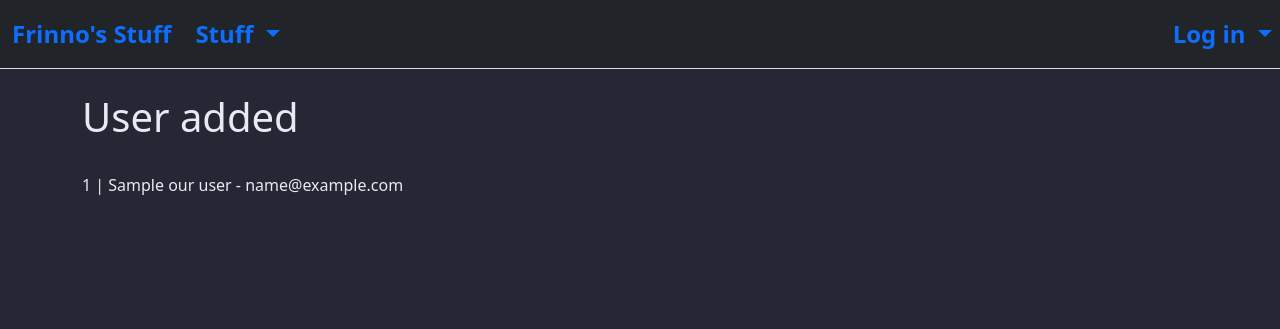
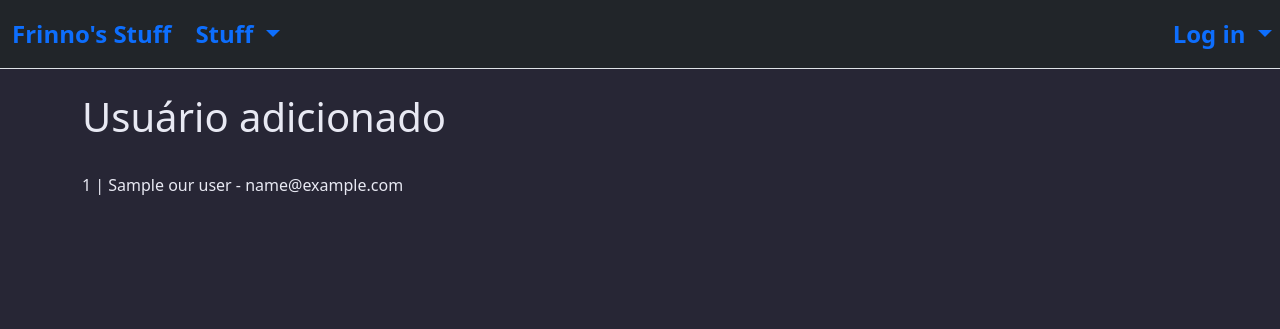
Before and after one commit to andre-franciosi/Personal_blog, a Flask app: template templates/signup.html in a window 1280 px wide. Shown: the top 329 px of the page. Run offline with Flask 2, Linux system fonts and the light colour scheme; the template is opened without the code that fills it: values named after a table or form of the project are taken from there, most other values are stand-ins (such as "Sample title", 1, 10 or a date in 2020).

Commit message:
mudando uma string

```diff
--- a/templates/signup.html
+++ b/templates/signup.html
@@ -3,7 +3,7 @@
 {% block content %}
 
 {% if name %}
-    <h1>User added</h1>
+    <h1>Usuário adicionado</h1>
     </br>
 
     {% for our_user in our_users %}
```
Also changed, not shown: instance/users.db.
